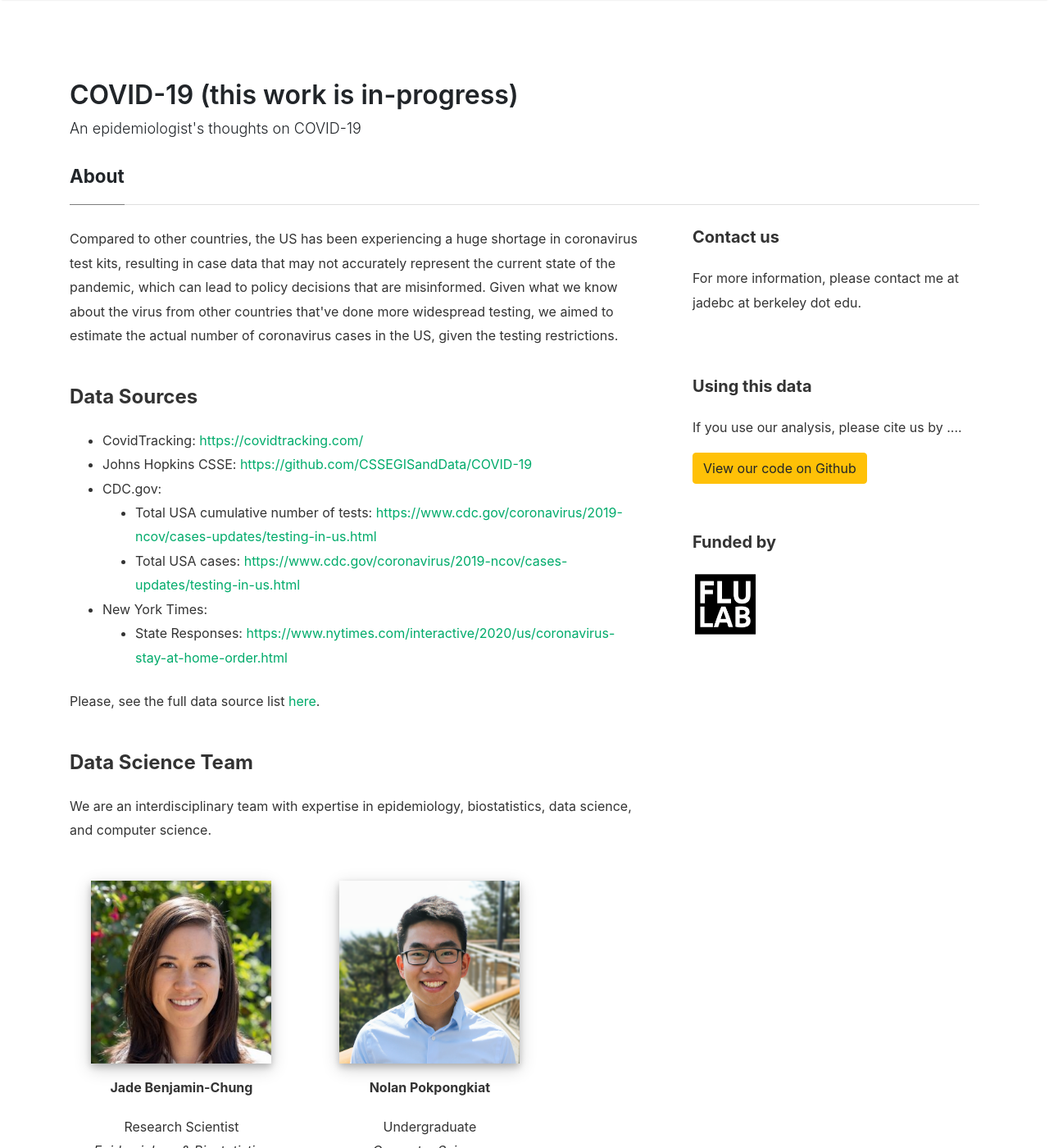
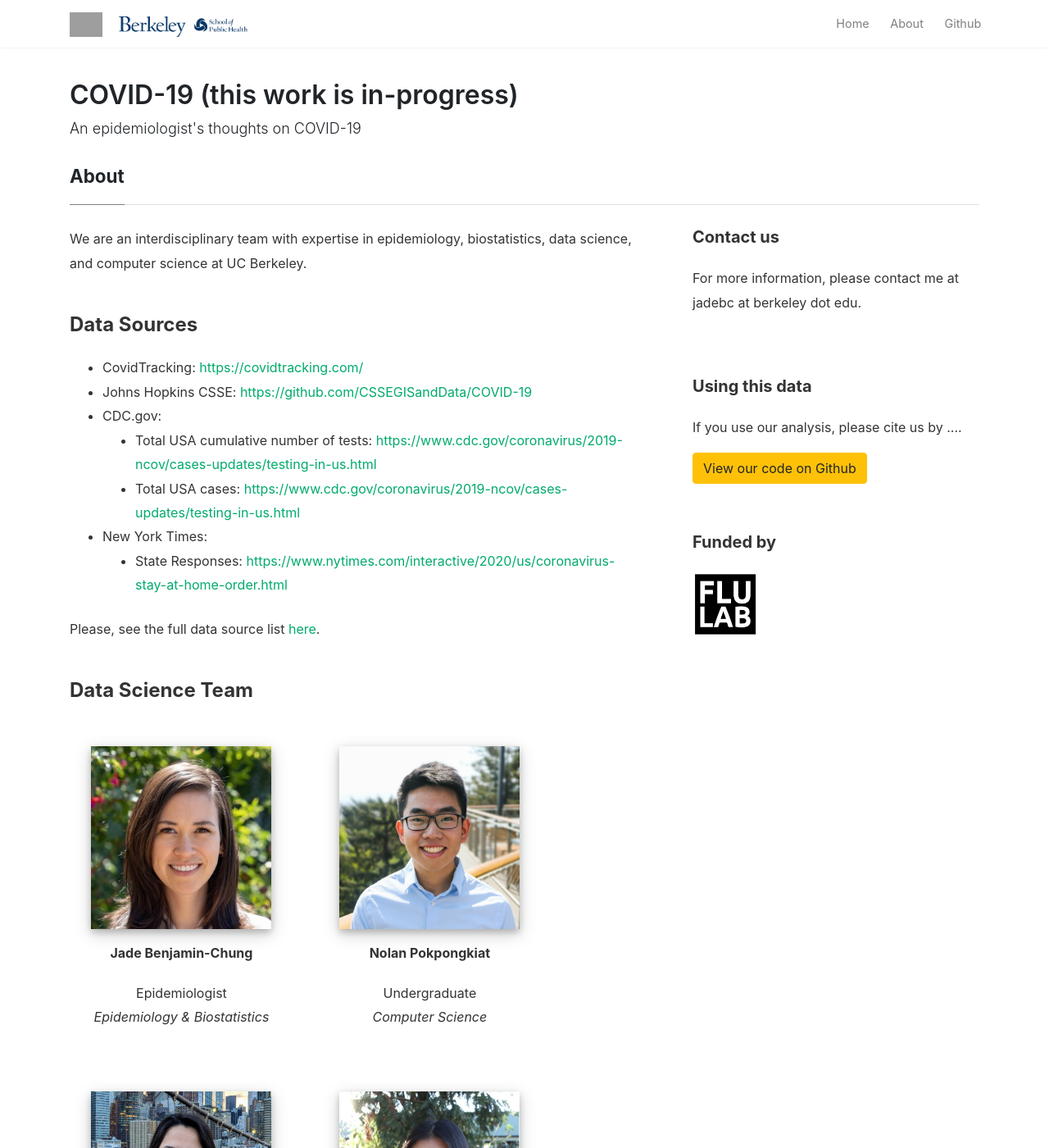
Before and after one commit to covid19epi/stats, a Jekyll site: the page built from _pages/about.md, in a window 1280 px wide and 1400 px high. Shown: the whole window at 82% size. Built offline with Jekyll 4.4.1, drawn with Linux system fonts in a browser that asks for light colours; nearby versions of some CDN libraries; grey boxes are pictures that could not be loaded.

Commit message:
jade edits

```diff
--- a/_pages/about.md
+++ b/_pages/about.md
@@ -8,8 +8,7 @@
 <div class="row justify-content-between">
 <div class="col-md-8 pr-5">
 
-<p>Compared to other countries, the US has been experiencing a huge shortage in coronavirus test kits, resulting in case data that may not accurately represent the current state of the pandemic, which can lead to policy decisions that are misinformed. Given what we know about the virus from other countries that've done more widespread testing, we aimed to estimate the actual number of coronavirus cases in the US, given the testing restrictions.</p>
-
+<p>We are an interdisciplinary team with expertise in epidemiology, biostatistics, data science, and computer science at UC Berkeley.</p>
 <!-- <p class="mb-5"><img class="shadow-lg" src="{{site.baseurl}}/assets/images/mediumish-jekyll-template.png" alt="jekyll template mediumish" /></p> -->
 
 <!-- <h4 style="border-bottom: 1px solid rgba(0, 0, 0, .44);">Data Sources a</h4> -->
@@ -40,13 +39,11 @@
 
 <h4>Data Science Team</h4>
 
-<p>We are an interdisciplinary team with expertise in epidemiology, biostatistics, data science, and computer science.</p>
-
 <div class="row">
 	<div class="col-md-5" style="padding: 30px;text-align: center;">
 		<img style="box-shadow: 0 4px 8px 0 rgba(0, 0, 0, 0.2), 0 6px 20px 0 rgba(0, 0, 0, 0.19);margin-bottom:20px;" src="{{ site.baseurl }}/assets/images/jade.jpg" alt="Jade Benjamin-Chung" width="220" height="223">
 		<h6 style="text-align: center;">Jade Benjamin-Chung</h6>
-		<p style="text-align: center;">Research Scientist<br>
+		<p style="text-align: center;">Epidemiologist<br>
 		<i>Epidemiology &amp; Biostatistics</i></p>
 	</div>
 	<div class="col-md-5" style="padding: 30px;text-align: center;">
```
Also changed, not shown: _posts/2020-04-05-home.md (+3 -2 lines).
